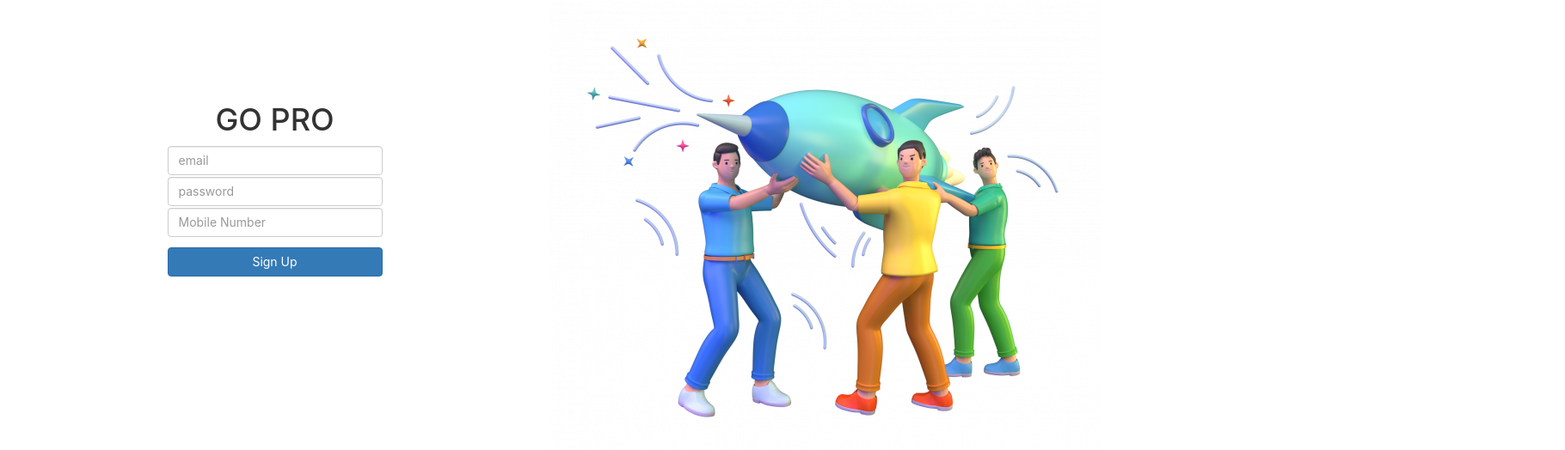
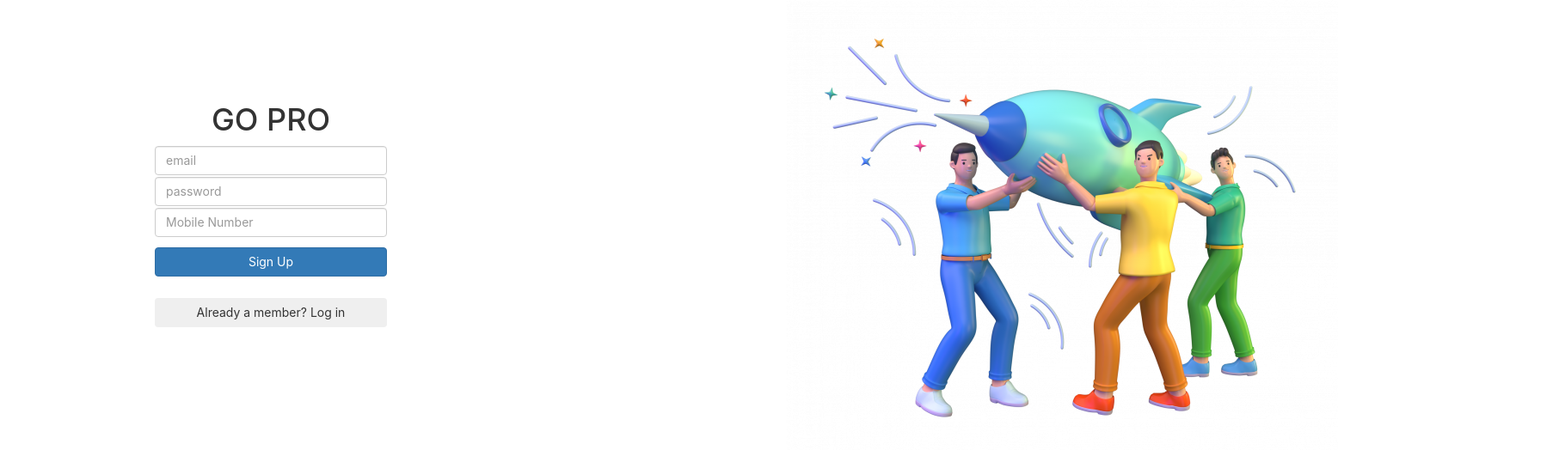
Before and after one commit to karthik193/go-pro, a React (Create React App) app: page /signup in a window 1280 px wide. Shown: the top 524 px of the page at 86% size, 1820 px wide, since content can reach past the window. Built offline with nearby package versions, Linux system fonts and the light colour scheme.

Commit message:
updated to latest

```diff
--- a/src/pages/SignUp.js
+++ b/src/pages/SignUp.js
@@ -101,7 +101,8 @@ export default function SignUpPage(){
                     <div className="container LoginForm">
 
                         <form onSubmit={handleDocsSubmit} className="form-group">
-                            <p>Provide Supporting Documents</p>
+                            <h5>Provide Supporting Documents</h5>
+                            <p>License</p>
                             <input className="form-control" name="license" type="file"/>
                             <input className="form-control" name="aadhar" placeholder="Enter Aadhar Number"/>
                             <input className="form-control" name="Vno" placeholder="Vechile Number"/>
@@ -118,9 +119,12 @@ export default function SignUpPage(){
                         <input className="form-control"  name="mobileNo" placeholder="Mobile Number" />
                         <button className="btn btn-primary"  type="submit">Sign Up</button>
                     </form>
+                    <button className="btn" onClick={()=>{
+                        navigate("/login");
+                    }}>Already a member? Log in </button>
                 </div>
             }
-            <div>
+            <div className="container">
                 <img src="/2.png" />
             </div>
         </div>
--- a/src/style/common.css
+++ b/src/style/common.css
@@ -1,5 +1,5 @@
 .LoginForm{
-    width: 20em;
+    width: 300px;
     margin-top: 100px;
 }
 .LoginForm input{
@@ -11,8 +11,16 @@
 }
 
 .mainContainer{
-    display: flex;
-    justify-content: space-between;
+    display: grid;
+    grid-template-columns: repeat(auto-fit, minmax(200px, 1fr));
+    gap: 20px;
+}
+
+.mainContainer img, .LoginForm{
+    max-width: 100%;
+    height: auto;
+    width: auto\9;
+    min-width: 278px;
 }
 
 .Navbar button{
```
